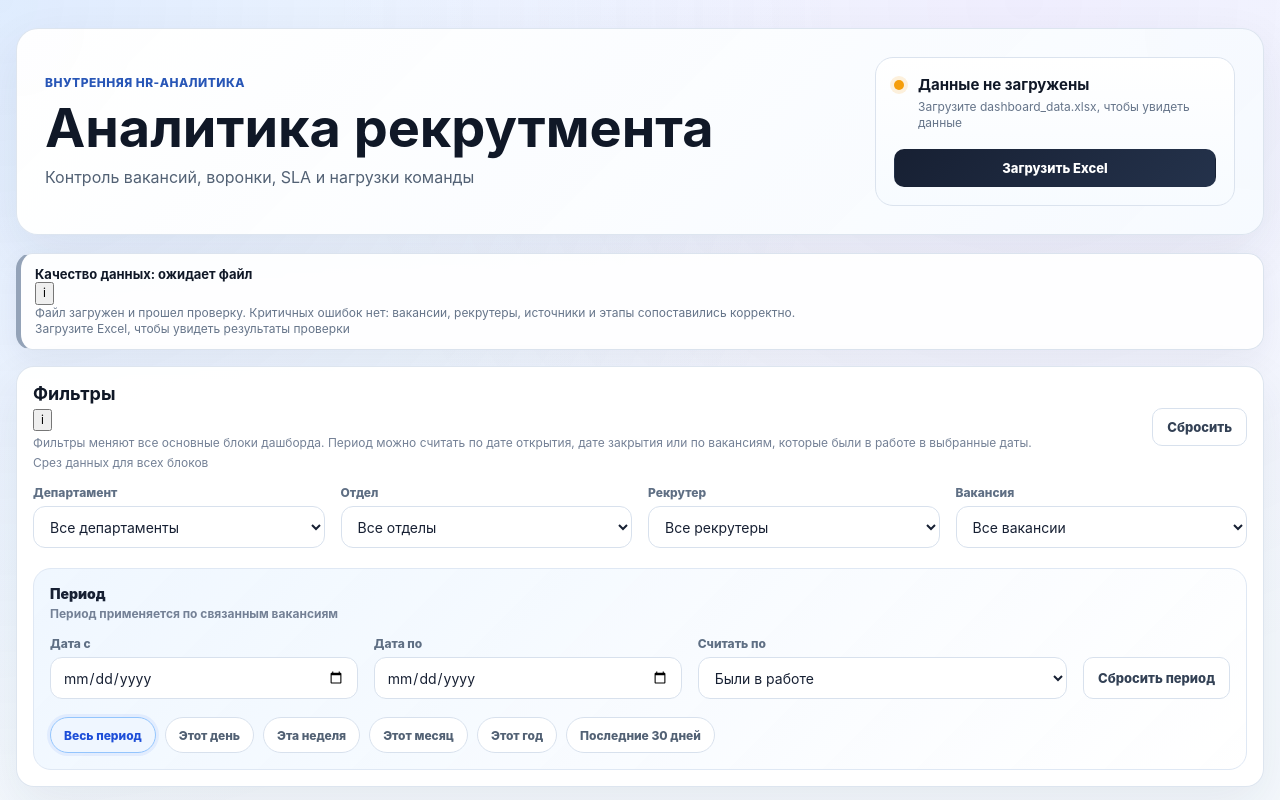
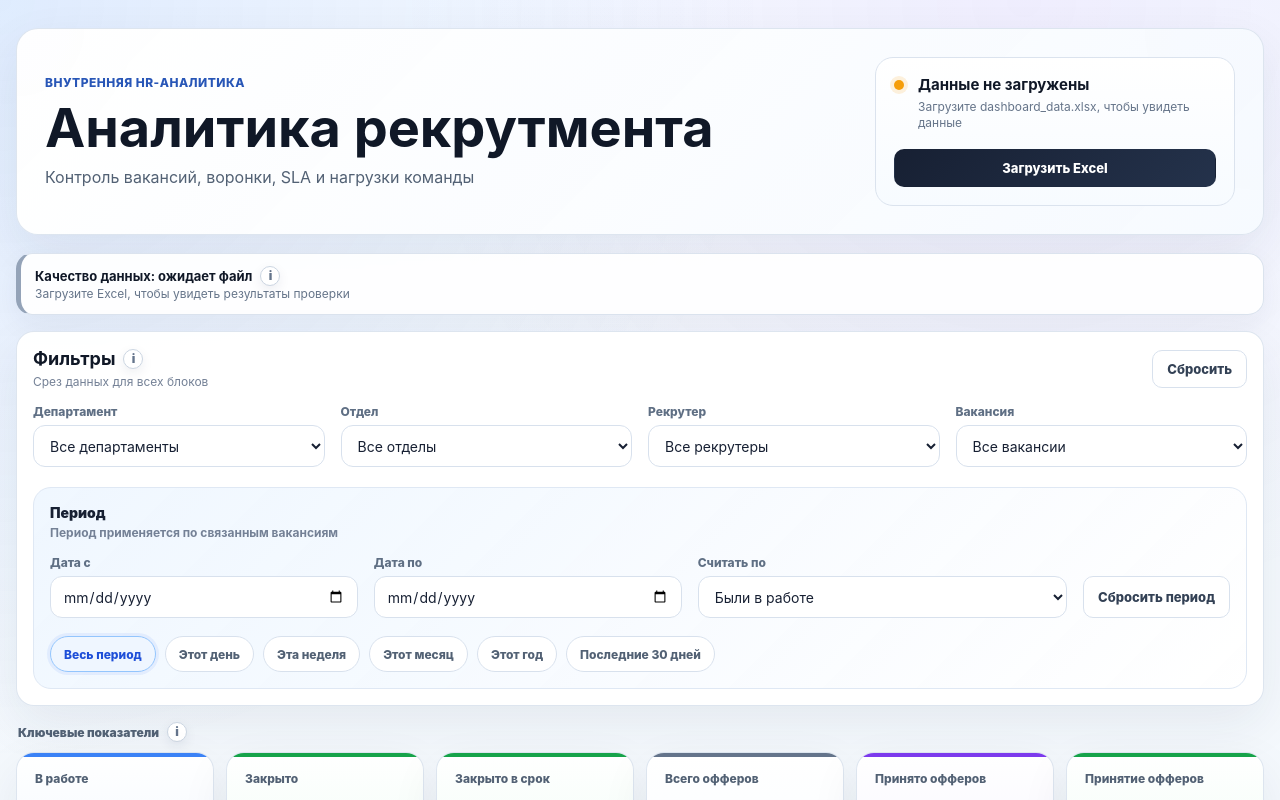
Before and after one commit to AN684-beep/hr-recruiting-analytics-dashboard, a React (Vite) app: page / in a window 1280 px wide. Shown: the top 800 px of the page. Built offline with nearby package versions, Linux system fonts and the light colour scheme.

Commit message:
Add dashboard info tooltips

```diff
--- a/src/styles.css
+++ b/src/styles.css
@@ -148,6 +148,117 @@ p {
   overflow-wrap: anywhere;
 }
 
+.heading-with-info {
+  display: inline-flex;
+  align-items: center;
+  gap: 8px;
+  min-width: 0;
+  max-width: 100%;
+}
+
+.heading-with-info h2,
+.heading-with-info strong {
+  min-width: 0;
+}
+
+.info-tooltip {
+  position: relative;
+  display: inline-flex;
+  flex: 0 0 auto;
+  align-items: center;
+  justify-content: center;
+  vertical-align: middle;
+}
+
+.info-tooltip > button {
+  display: inline-flex;
+  align-items: center;
+  justify-content: center;
+  width: 20px;
+  height: 20px;
+  border: 1px solid #cbd5e1;
+  border-radius: 999px;
+  background: #ffffff;
+  color: #64748b;
+  font-size: 12px;
+  font-weight: 900;
+  line-height: 1;
+  padding: 0;
+  box-shadow: 0 4px 12px rgba(31, 44, 71, 0.08);
+}
+
+.info-tooltip > button:hover,
+.info-tooltip > button:focus-visible {
+  border-color: #93c5fd;
+  color: #1d4ed8;
+  outline: none;
+}
+
+.info-tooltip > span[role="tooltip"] {
+  position: absolute;
+  top: calc(100% + 8px);
+  right: 0;
+  z-index: 30;
+  width: min(290px, calc(100vw - 32px));
+  border: 1px solid #dbe3ee;
+  border-radius: 12px;
+  background: #ffffff;
+  color: #334155;
+  box-shadow: 0 18px 44px rgba(31, 44, 71, 0.16);
+  font-size: 12px;
+  font-weight: 700;
+  line-height: 1.45;
+  padding: 10px 12px;
+  text-align: left;
+  opacity: 0;
+  pointer-events: none;
+  transform: translateY(-4px);
+  transition:
+    opacity 0.16s ease,
+    transform 0.16s ease;
+}
+
+.info-tooltip:hover > span[role="tooltip"],
+.info-tooltip:focus-within > span[role="tooltip"] {
+  opacity: 1;
+  transform: translateY(0);
+}
+
+.data-quality-strip .heading-with-info,
+.data-quality-strip .info-tooltip,
+.section-heading .info-tooltip,
+.period-heading .info-tooltip,
+.funnel-subtoolbar .info-tooltip,
+.legend-row .info-tooltip,
+.transition-cell .info-tooltip,
+.funnel-step-label .info-tooltip {
+  display: inline-flex;
+  margin-top: 0;
+}
+
+.data-quality-strip .info-tooltip > span[role="tooltip"],
+.section-heading .info-tooltip > span[role="tooltip"],
+.period-heading .info-tooltip > span[role="tooltip"],
+.funnel-subtoolbar .info-tooltip > span[role="tooltip"],
+.legend-row .info-tooltip > span[role="tooltip"],
+.transition-cell .info-tooltip > span[role="tooltip"],
+.funnel-step-label .info-tooltip > span[role="tooltip"] {
+  display: block;
+  margin-top: 0;
+}
+
+.inline-info-label,
+.segmented-with-info {
+  display: inline-flex;
+  align-items: center;
+  gap: 6px;
+  min-width: 0;
+}
+
+.segmented-with-info {
+  flex-shrink: 0;
+}
+
 .header-copy {
   display: grid;
   align-content: center;
@@ -268,6 +379,17 @@ p {
 .secondary-button:hover {
   border-color: #b8c5d6;
   background: #f8fafc;
+}
+
+.kpi-context-row {
+  display: inline-flex;
+  align-items: center;
+  gap: 8px;
+  margin: 0 0 10px 2px;
+  color: #526174;
+  font-size: 12px;
+  font-weight: 900;
+  letter-spacing: 0;
 }
 
 .kpi-grid {
@@ -1829,6 +1951,11 @@ tbody tr.selected-row td {
     font-size: 34px;
   }
 
+  .info-tooltip > span[role="tooltip"] {
+    right: auto;
+    left: 0;
+  }
+
   .description {
     font-size: 14px;
   }
```
